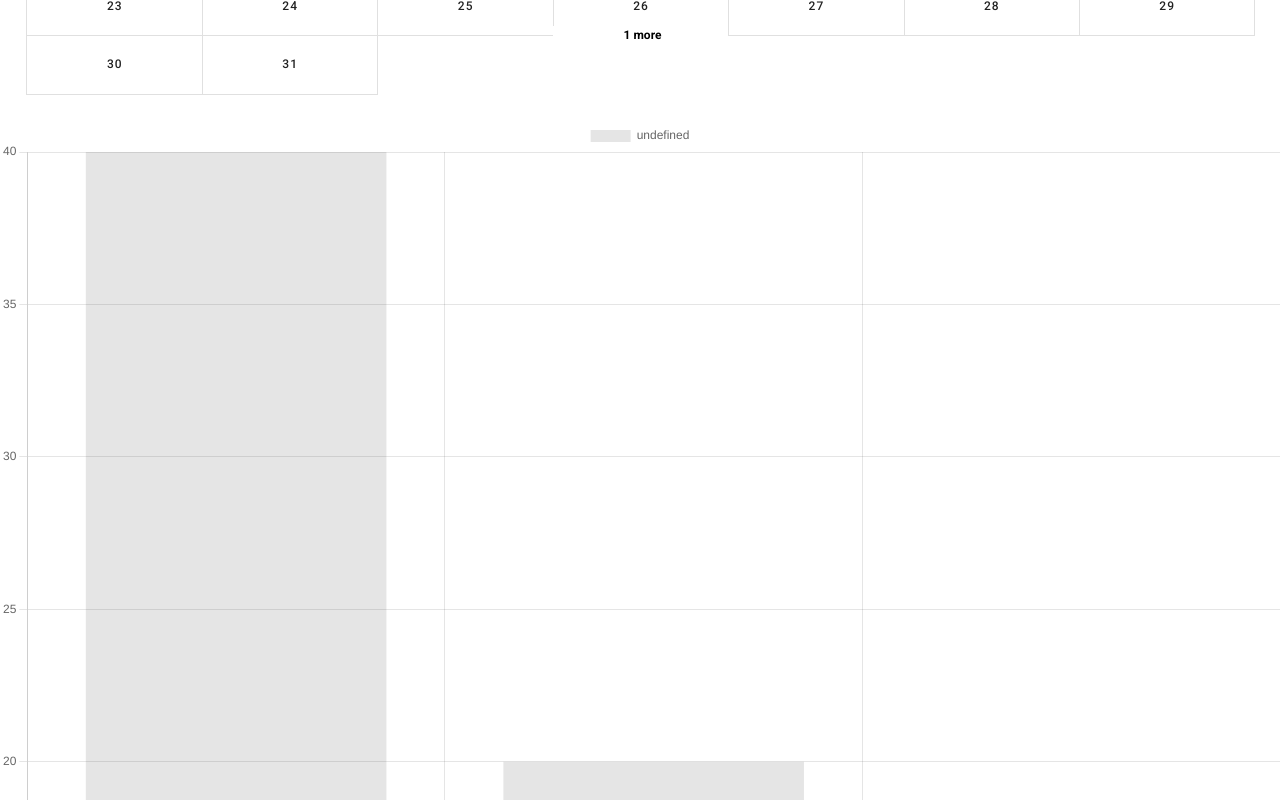
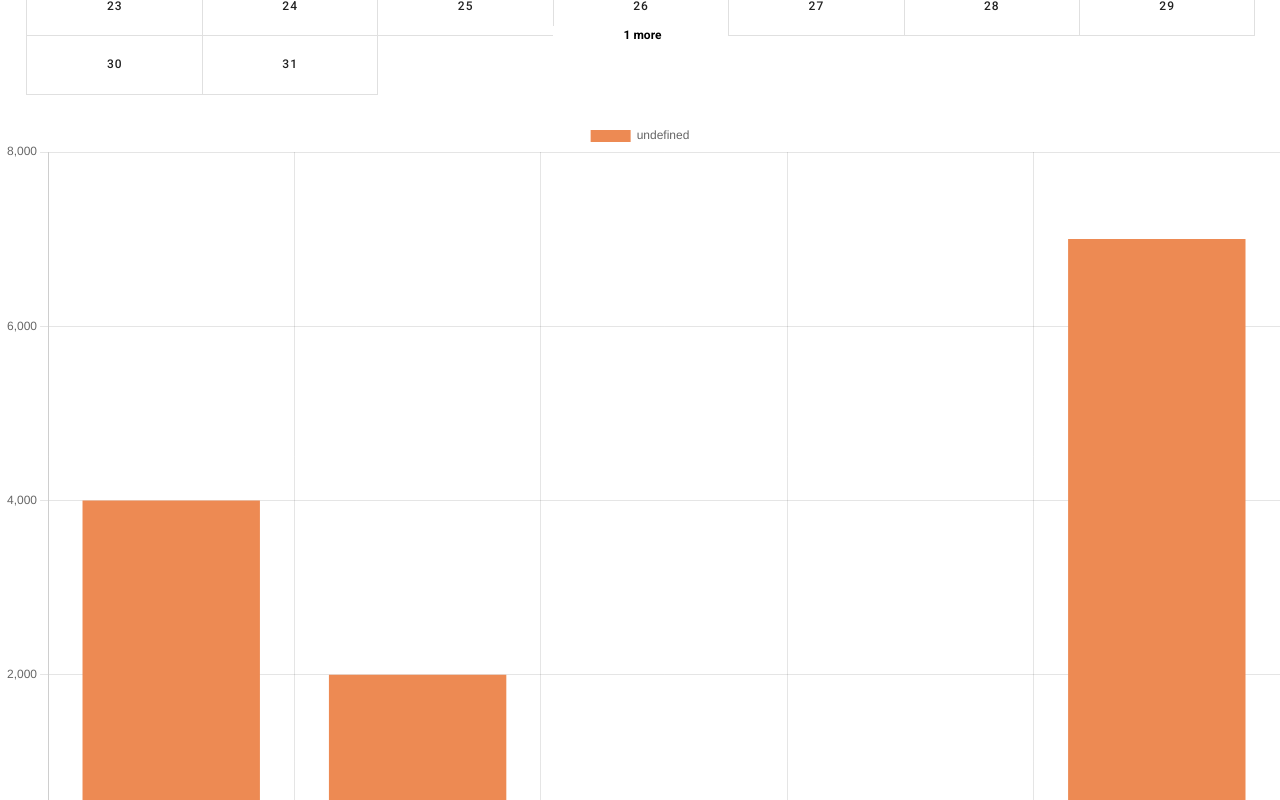
Before and after one commit to patata22/Molaeng, a Vue app in the folder molaeng_front/: page /diary in a window 1280 px wide. Shown: the part 880-1680 px from the top of the page. Built offline with nearby package versions, Linux system fonts and the light colour scheme.

Commit message:
update: 캘린더 첫째날 Month 출력되는 것 삭제

```diff
--- a/molaeng_front/src/components/organisms/OrganismsMolaengCalendar.vue
+++ b/molaeng_front/src/components/organisms/OrganismsMolaengCalendar.vue
@@ -19,6 +19,7 @@
         class="calendar"
         v-model="value"
         :weekdays="weekday"
+        :showMonthOnFirst="false"
         :weekday-format="getWeekDayFormat"
         :type="type"
         :events="events"
@@ -117,7 +118,6 @@ export default {
   justify-content: center;
 }
 .spacer {
-  padding-top: 1%;
   align-self: center;
   text-align: center;
   font-size: 1.2rem;
--- a/molaeng_front/src/components/organisms/OrganismsMolaengGraph.vue
+++ b/molaeng_front/src/components/organisms/OrganismsMolaengGraph.vue
@@ -1,79 +1,32 @@
 <template>
-  <Bar
-    :chart-options="chartOptions"
-    :chart-data="chartData"
-    :chart-id="chartId"
-    :dataset-id-key="datasetIdKey"
-    :plugins="plugins"
-    :css-classes="cssClasses"
-    :styles="styles"
-    :width="width"
-    :height="height"
-  />
+  <Bar :chart-data="chartData" />
 </template>
 
 <script>
 import { Bar } from "vue-chartjs/legacy";
 import {
   Chart as ChartJS,
-  Title,
-  Tooltip,
   Legend,
   BarElement,
   CategoryScale,
   LinearScale,
 } from "chart.js";
 
-ChartJS.register(
-  Title,
-  Tooltip,
-  Legend,
-  BarElement,
-  CategoryScale,
-  LinearScale
-);
+ChartJS.register(Legend, BarElement, CategoryScale, LinearScale);
 
 export default {
   name: "BarChart",
   components: { Bar },
-  props: {
-    chartId: {
-      type: String,
-      default: "bar-chart",
-    },
-    datasetIdKey: {
-      type: String,
-      default: "label",
-    },
-    width: {
-      type: Number,
-      default: 400,
-    },
-    height: {
-      type: Number,
-      default: 400,
-    },
-    cssClasses: {
-      default: "",
-      type: String,
-    },
-    styles: {
-      type: Object,
-      default: () => {},
-    },
-    plugins: {
-      type: Object,
-      default: () => {},
-    },
-  },
   data() {
     return {
       chartData: {
-        labels: ["January", "February", "March"],
-        datasets: [{ data: [40, 20, 12] }],
-      },
-      chartOptions: {
-        responsive: true,
+        labels: ["1주차", "2주차", "3주차", "4주차", "5주차"],
+        datasets: [
+          {
+            backgroundColor: "#ED8A53",
+            data: [4000, 2000, -5000, -3000, 7000],
+          },
+        ],
       },
     };
   },
```
